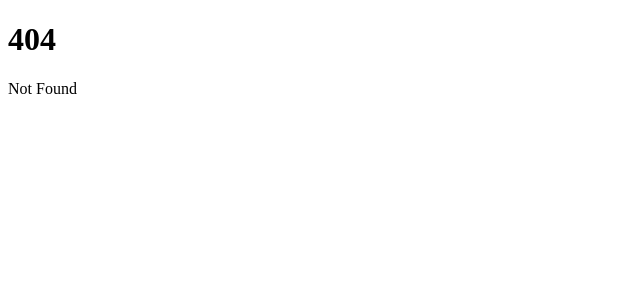
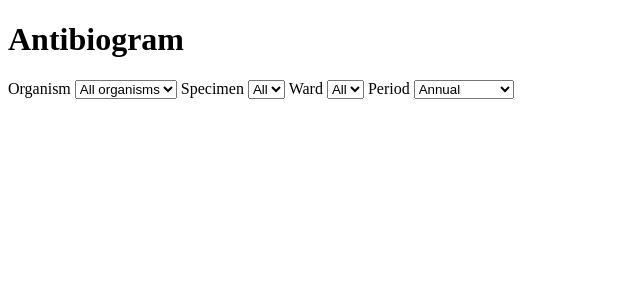
Before and after one commit to tumrin/ASMT, a SvelteKit app in the folder frontend/: page /antibiogram in a window 1280 px wide. Before the commit this address had no page. Shown: the top 300 px of the page, without its empty margins (0-640 px from the left). Built offline with nearby package versions, Linux system fonts and the light colour scheme.

Commit message:
feat: antibiogram page

```diff
--- /dev/null
+++ b/frontend/src/routes/antibiogram/+page.svelte
@@ -0,0 +1,58 @@
+<script lang="ts">
+	import { ORGANISM_NAMES } from '#lib/organisms.js';
+	import { SPECIMEN_NAMES } from '#lib/specimens.js';
+	import { WARD_NAMES } from '#lib/wards.js';
+
+	// Empty string means no organism filter.
+	let organism = $state('');
+	// Empty string means no specimen filter.
+	let specimen = $state('');
+	// Empty string means annual: the backend defaults to the latest year.
+	let period = $state('');
+	// "-" means the whole hospital; a ward code switches to ward scope.
+	let unit = $state('-');
+</script>
+
+<svelte:head>
+	<title>Antibiogram</title>
+</svelte:head>
+
+<h1>Antibiogram</h1>
+
+<label>
+	Organism
+	<select bind:value={organism}>
+		<option value="">All organisms</option>
+		{#each Object.entries(ORGANISM_NAMES) as [id, name] (id)}
+			<option value={id}>{name}</option>
+		{/each}
+	</select>
+</label>
+
+<label>
+	Specimen
+	<select bind:value={specimen}>
+		<option value="">All</option>
+		{#each Object.entries(SPECIMEN_NAMES) as [id, name] (id)}
+			<option value={id}>{name}</option>
+		{/each}
+	</select>
+</label>
+
+<label>
+	Ward
+	<select bind:value={unit}>
+		<option value="-">All</option>
+		{#each Object.entries(WARD_NAMES) as [code, name] (code)}
+			<option value={code}>{name}</option>
+		{/each}
+	</select>
+</label>
+
+<label>
+	Period
+	<select bind:value={period}>
+		<option value="">Annual</option>
+		<option value="last4w">Last 4 weeks</option>
+	</select>
+</label>
```
